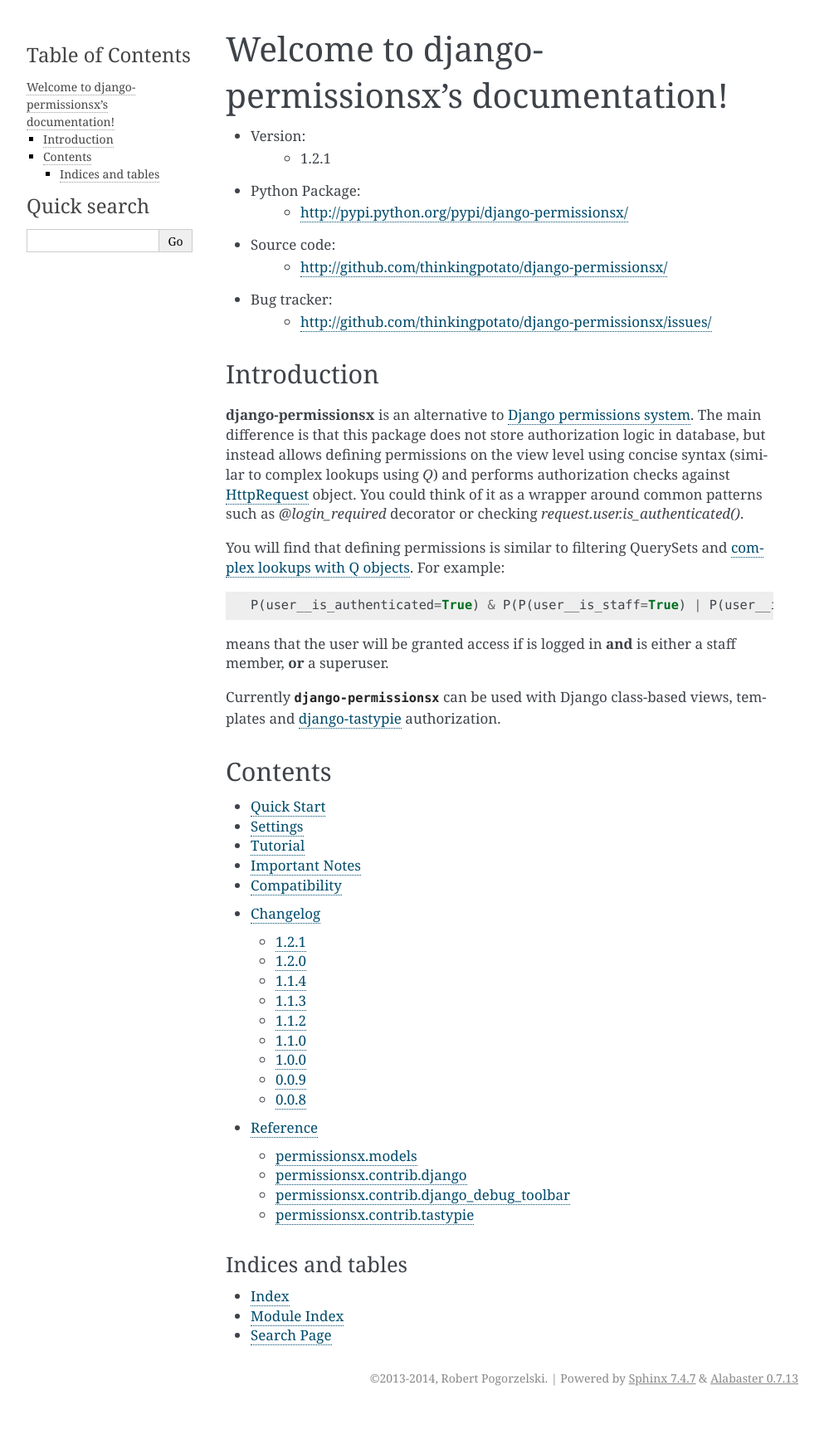
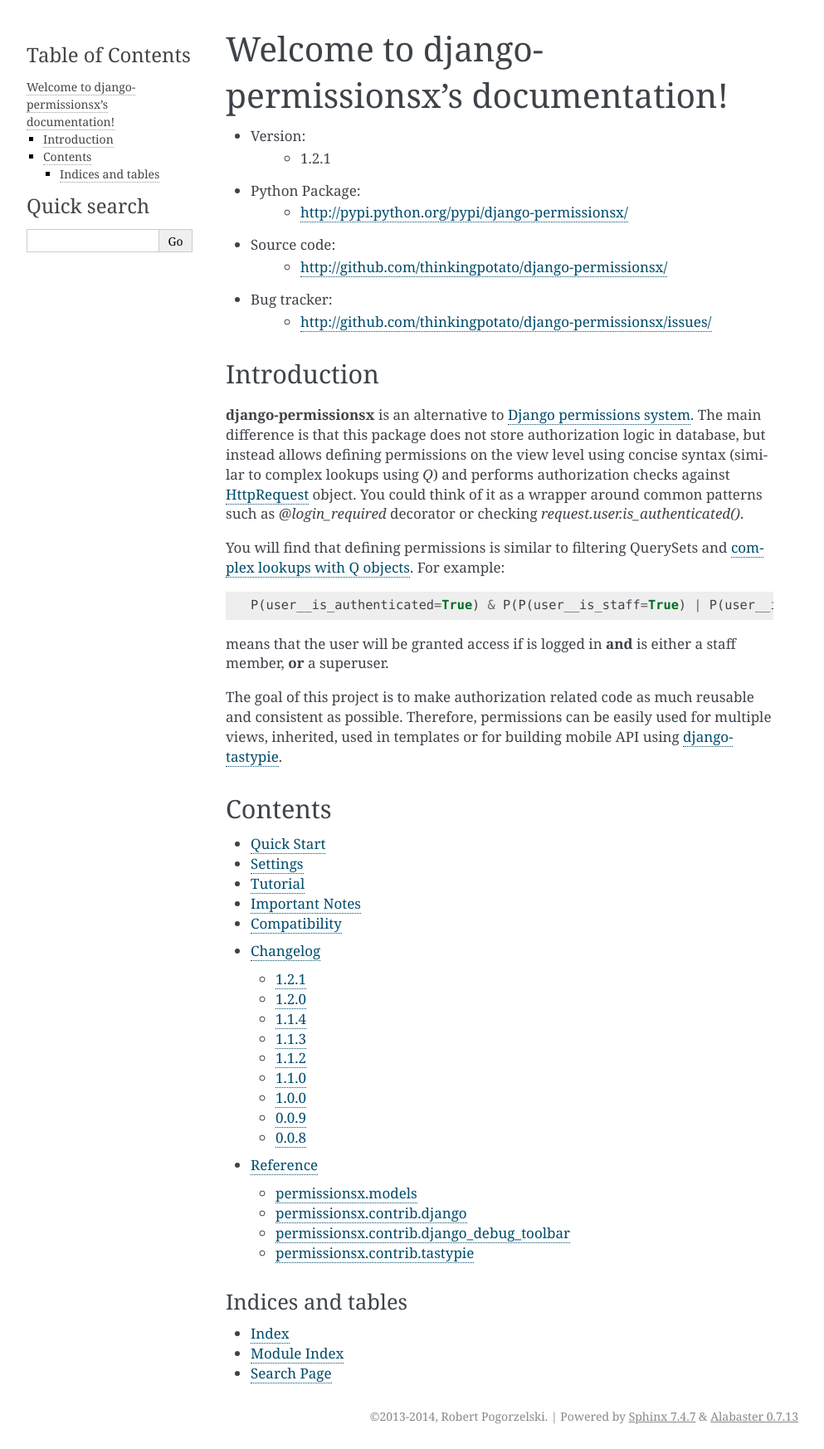
Before and after one commit to antoniotaranto/django-permissionsx, a Sphinx documentation site: the page built from docs/index.rst, in a window 1280 px wide. Shown: the whole page at 83% size, without its empty margins (148-1141 px from the left). Built offline with Sphinx 7.4.7, drawn with Linux system fonts in a browser that asks for light colours; before the commit the page ends 1700 px from its top, so only the background shows below that.

Commit message:
Updated documentation.

```diff
--- a/docs/index.rst
+++ b/docs/index.rst
@@ -24,7 +24,7 @@
 
 means that the user will be granted access if is logged in **and** is either a staff member, **or** a superuser.
 
-Currently :mod:`django-permissionsx` can be used with Django class-based views, templates and `django-tastypie <https://github.com/toastdriven/django-tastypie/>`_ authorization.
+The goal of this project is to make authorization related code as much reusable and consistent as possible. Therefore, permissions can be easily used for multiple views, inherited, used in templates or for building mobile API using `django-tastypie <https://github.com/toastdriven/django-tastypie/>`_.
 
 Contents
 ========
```
